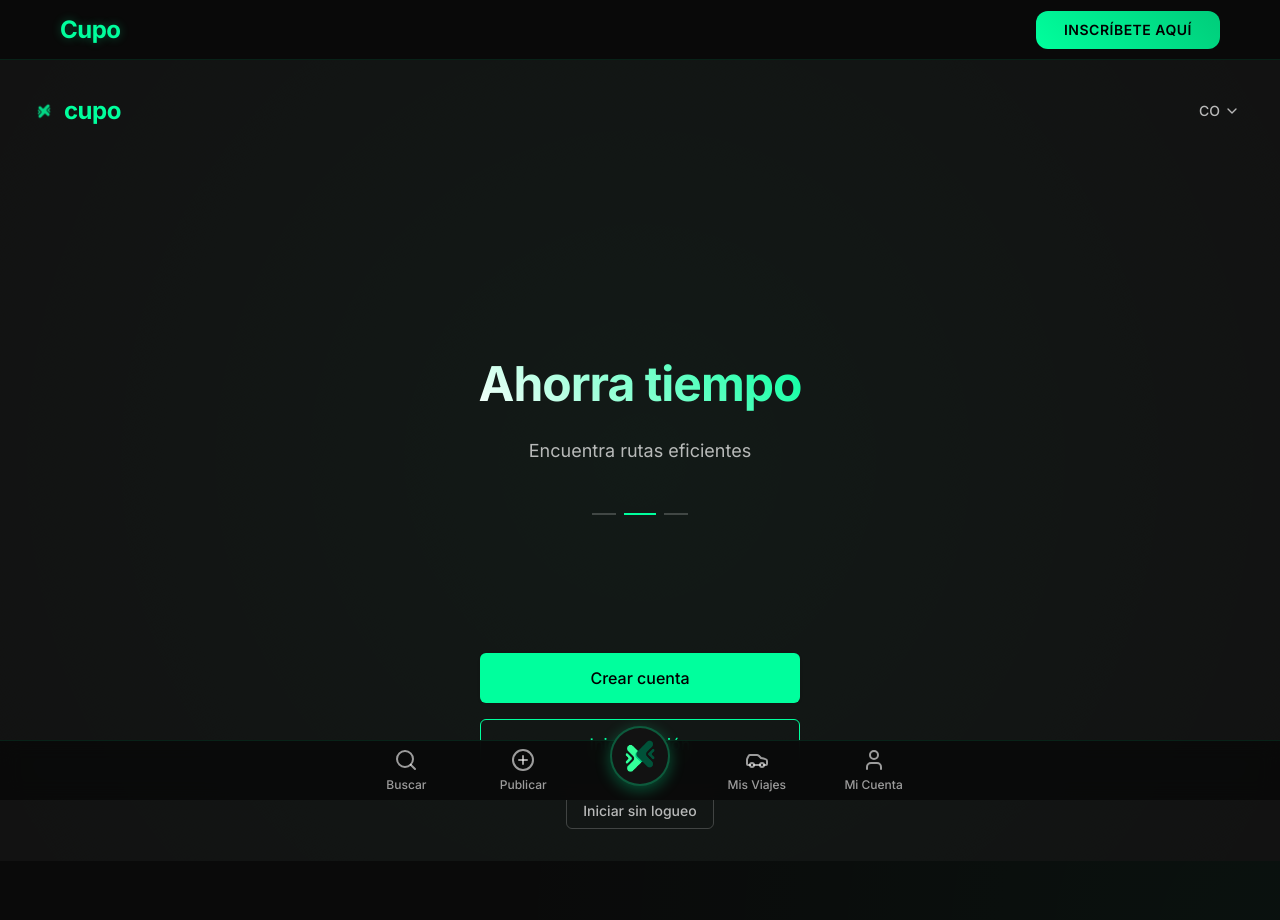
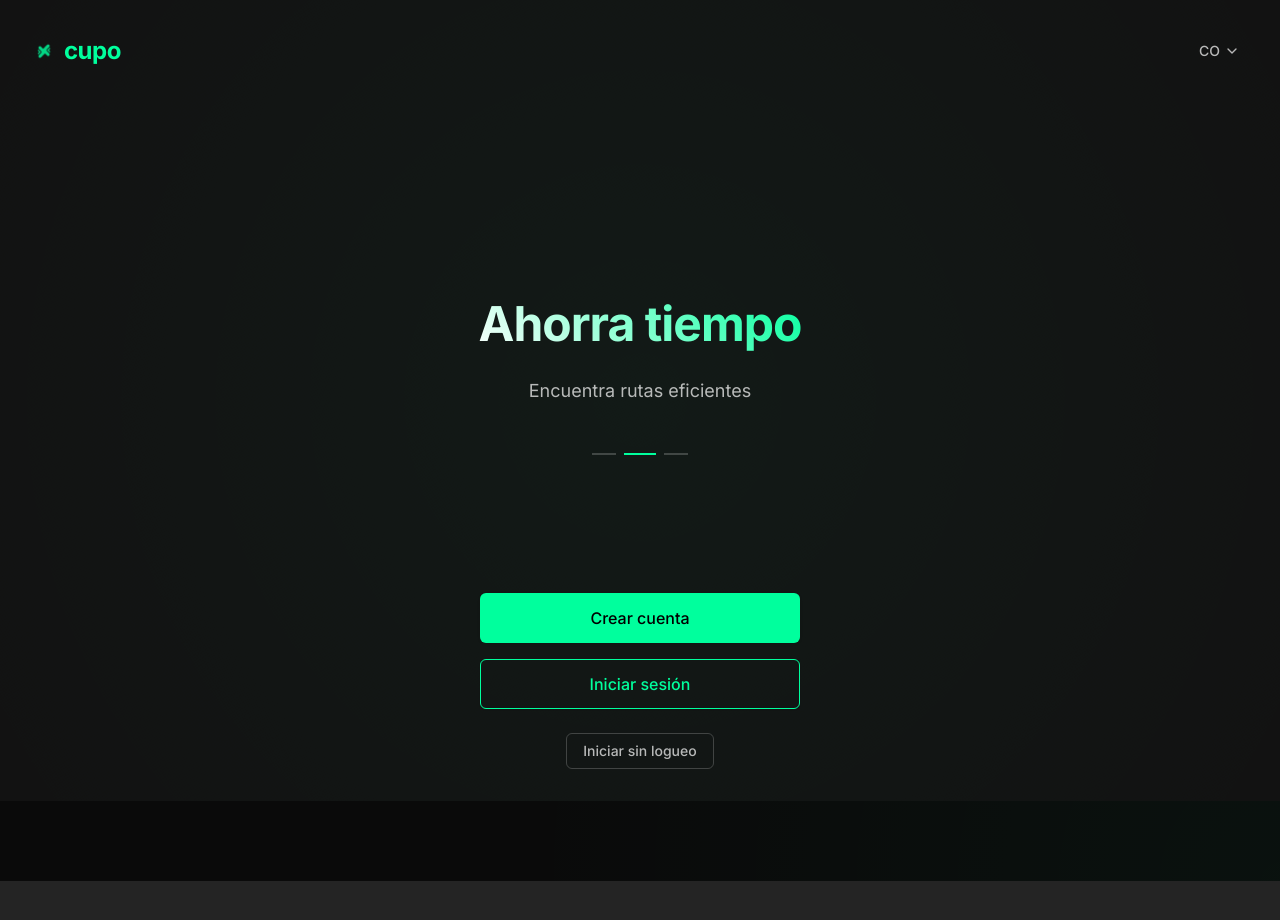
Before and after one commit to AG-Softworks-Co/compa-car, a React (Vite) app: page / in a window 1280 px wide. Shown: the top 920 px of the page. After the commit the page ends 881 px from the top, so only its background shows below. Built offline with nearby package versions, Linux system fonts and the light colour scheme.

Commit message:
feat: disable navbar on main route

```diff
--- a/src/routes/__root.tsx
+++ b/src/routes/__root.tsx
@@ -11,8 +11,13 @@ import {
   Image,
 } from "@mantine/core";
 import { Notifications } from "@mantine/notifications";
-import { createRootRoute, Outlet, Link } from "@tanstack/react-router";
-import { Search, PlusCircle, Car, User } from 'lucide-react';
+import {
+  createRootRoute,
+  Outlet,
+  Link,
+  useLocation,
+} from "@tanstack/react-router";
+import { Search, PlusCircle, Car, User } from "lucide-react";
 
 const theme = createTheme({
   fontFamily: "Inter, sans-serif",
@@ -27,7 +32,7 @@ const theme = createTheme({
       "#00cc88",
       "#00b377",
       "#009966",
-      "#008055"
+      "#008055",
     ],
   },
   primaryColor: "brand",
@@ -35,24 +40,26 @@ const theme = createTheme({
 });
 
 const navItems = [
-  { icon: Search, label: 'Buscar', to: '/reservar' },
-  { icon: PlusCircle, label: 'Publicar', to: '/publish' },
-  { icon: 'logo', label: '', to: '/home' },
-  { icon: Car, label: 'Mis Viajes', to: '/my-trips' },
-  { icon: User, label: 'Mi Cuenta', to: '/profile' },
+  { icon: Search, label: "Buscar", to: "/reservar" },
+  { icon: PlusCircle, label: "Publicar", to: "/publish" },
+  { icon: "logo", label: "", to: "/home" },
+  { icon: Car, label: "Mis Viajes", to: "/my-trips" },
+  { icon: User, label: "Mi Cuenta", to: "/profile" },
 ];
 
 export const Route = createRootRoute({
   component: () => {
+    const location = useLocation();
     return (
       <MantineProvider theme={theme} defaultColorScheme="dark">
         <AppShell
-          header={{ height: 60 }}
+          header={{ height: location.pathname !== "/" ? 60 : 0 }}
           footer={{ height: 60 }}
           className={styles.appShell}
         >
           <div className={styles.backgroundEffect} />
 
+          {location.pathname !== "/" && (
             <AppShell.Header className={styles.header}>
               <Group justify="space-between" className={styles.headerContent}>
                 <Text className={styles.logo}>Cupo</Text>
@@ -65,11 +72,13 @@ export const Route = createRootRoute({
                 </Button>
               </Group>
             </AppShell.Header>
+          )}
 
           <AppShell.Main className={styles.main}>
             <Outlet />
           </AppShell.Main>
 
+          {location.pathname !== "/" && (
             <AppShell.Footer className={styles.footer}>
               <Group className={styles.navGroup}>
                 {navItems.map((item, index) => (
@@ -77,26 +86,29 @@ export const Route = createRootRoute({
                     key={item.label || `nav-item-${index}`}
                     component={Link}
                     to={item.to}
-                  className={`${styles.navButton} ${index === 2 ? styles.centerButton : ''}`}
+                    className={`${styles.navButton} ${index === 2 ? styles.centerButton : ""}`}
                   >
                     {index === 2 ? (
                       <Box className={styles.logoWrapper}>
-                      <Image src="/Logo.png" alt="Logo" className={styles.logoImage} />
+                        <Image
+                          src="/Logo.png"
+                          alt="Logo"
+                          className={styles.logoImage}
+                        />
                       </Box>
                     ) : (
                       <>
                         <Box className={styles.navIcon}>
                           <item.icon size={24} />
                         </Box>
-                      <Text className={styles.navLabel}>
-                        {item.label}
-                      </Text>
+                        <Text className={styles.navLabel}>{item.label}</Text>
                       </>
                     )}
                   </UnstyledButton>
                 ))}
               </Group>
             </AppShell.Footer>
+          )}
         </AppShell>
         <Notifications />
       </MantineProvider>
--- a/src/routes/root.module.css
+++ b/src/routes/root.module.css
@@ -111,7 +111,6 @@
 
 /* Main Content */
 .main {
-  padding-top: 60px;
   padding-bottom: 80px;
   min-height: calc(100vh - 60px);
   position: relative;
```
Also changed, not shown: 1 other file (tests, documents, lock files or other folders). Lines whose indentation alone changed are shown as unchanged.
